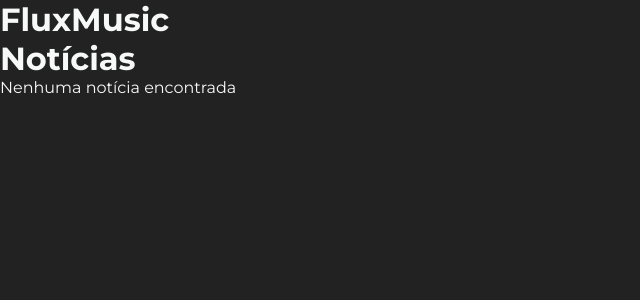
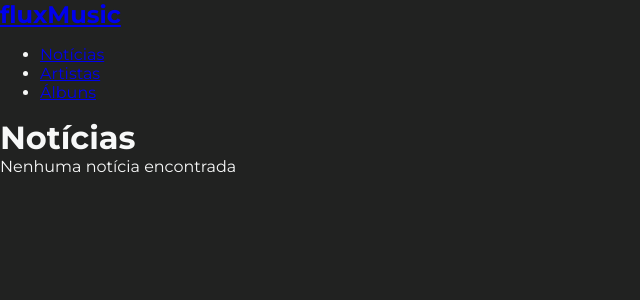
Before and after one commit to pinhob/fluxmusic, a React (Create React App) app: page /noticias in a window 1280 px wide. Shown: the top 300 px of the page, without its empty margins (0-640 px from the left). Built offline with nearby package versions, Linux system fonts and the light colour scheme.

Commit message:
feat: create header component

```diff
--- a/src/App.js
+++ b/src/App.js
@@ -1,12 +1,13 @@
 import { Routes, Route } from 'react-router-dom';
 import { Albums, Artists, Homepage, NewsFeed, News } from './pages';
+import { Header } from './components';
 import { GlobalStyle } from './styles';
 
 function App() {
   return (
     <>
       <GlobalStyle />
-      <h1>FluxMusic</h1>
+      <Header />
 
       <Routes>
         <Route path="/" element={<Homepage />} />
--- /dev/null
+++ b/src/components/Header.js
@@ -0,0 +1,30 @@
+import { Link } from "react-router-dom";
+
+const Header = () => {
+  return (
+    <nav>
+      <h1><Link to="/">fluxMusic</Link></h1>
+
+      <ul>
+        <li>
+          <Link to="/noticias">
+            Notícias
+          </Link>
+
+        </li>
+        <li>
+          <Link to="/artistas">
+            Artistas
+          </Link>
+        </li>
+        <li>
+          <Link to="/albuns">
+            Álbuns
+          </Link>
+        </li>
+      </ul>
+    </nav>
+  )
+}
+
+export default Header;
--- a/src/components/index.js
+++ b/src/components/index.js
@@ -2,3 +2,4 @@ export { default as ArtistsCards } from './ArtistsCard';
 export { default as AlbumsCards } from './AlbumsCards';
 export { default as NewsCard } from './NewsCard';
 export { default as NewsList } from './NewsList';
+export { default as Header } from './Header';
```
